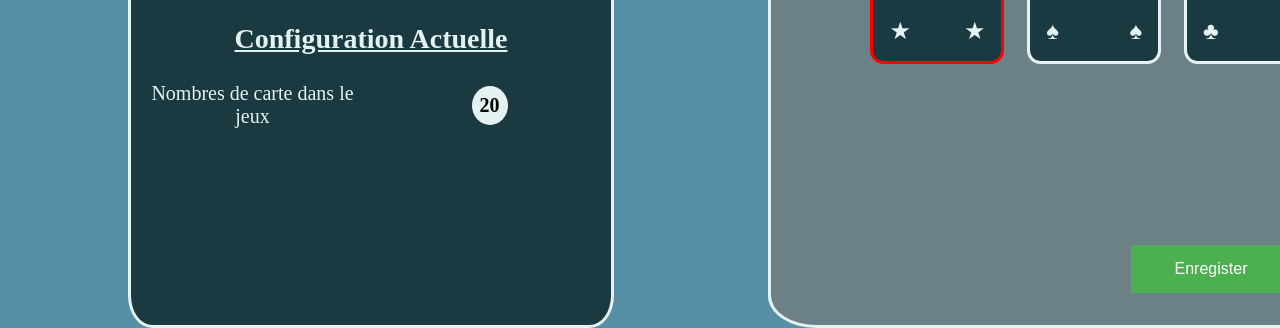
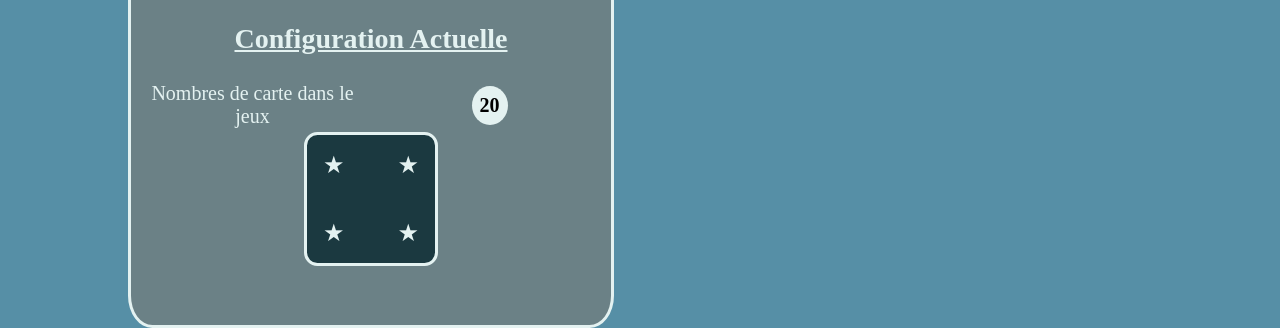
Before and after one commit to Saromase/Memory, a plain HTML site: page index.html in a window 1280 px wide. Shown: the part 478-806 px from the top of the page. Drawn offline with Linux system fonts and the light colour scheme.

Commit message:
display back card on menu

```diff
--- a/index.html
+++ b/index.html
@@ -26,9 +26,12 @@
                 <div class="menu-config-info-number">
                     <span id="configNumberCards">20</span>
                 </div>
+                <div class="menu-config-info-card">
+                    <div class="card" id="configBackCard"></div>
+                </div>
             </div>
         </div>
-        <div class="configuration" id="configuration">
+        <div class="configuration hidden" id="configuration">
             <h2>Configuration</h2>
             <div class="options">
                 <div class="option">
--- a/main.js
+++ b/main.js
@@ -7,6 +7,9 @@ document.getElementById('resetConfig').addEventListener('click', resetConfigurat
 document.getElementById('saveConfig').addEventListener('click', saveConfigurationInput);
 
 document.getElementById('backcard').addEventListener('click', selectedBackCard);
+
+createStarDecoration(document.getElementById('configBackCard'), '&starf;')
+
 
 var DefaultConfig = {
     numberCard : 20,
@@ -50,6 +53,7 @@ function saveConfigurationInput () {
     // Arriere des cartes
     let corner = document.getElementsByClassName('selected')[0];
     Config.corner = '&' + corner.dataset.backCard + ';';
+    createStarDecoration(document.getElementById('configBackCard'), '&' + corner.dataset.backCard + ';')
 
 
     let configuration = document.getElementById('configuration');
@@ -85,6 +89,33 @@ function prepareGame() {
     localStorage.setItem('config', JSON.stringify(config));
 }
 
+function createStarDecoration (card, cornerSelected)
+{
+    while (card.firstChild) {
+        card.removeChild(card.firstChild);
+    }
+
+    let corner = document.createElement('span');
+    corner.classList = 'corner';
+    corner.innerHTML = cornerSelected;
+    card.appendChild(corner);
+
+    let cornerRight = document.createElement('span');
+    cornerRight.classList = 'corner';
+    cornerRight.innerHTML = cornerSelected;
+    card.appendChild(cornerRight);
+
+    let cornerBottomRight = document.createElement('span');
+    cornerBottomRight.classList = 'corner';
+    cornerBottomRight.innerHTML = cornerSelected;
+    card.appendChild(cornerBottomRight);
+
+    let cornerBottomLeft = document.createElement('span');
+    cornerBottomLeft.classList = 'corner';
+    cornerBottomLeft.innerHTML = cornerSelected;
+    card.appendChild(cornerBottomLeft);
+}
+
 
 
 
--- a/memory/style.css
+++ b/memory/style.css
@@ -35,10 +35,6 @@ body {
 
 .toolbar li a:hover {
     background-color: #111;
-}
-
-.toolbar .active {
-    background-color: #4CAF50;
 }
 
  /* Container  */
--- a/style.css
+++ b/style.css
@@ -17,7 +17,7 @@ body {
     width            : 30rem;
     height           : 40rem;
     top              : 10rem;
-    background-color : #1B3940;
+    background-color : #6b8186;
     border           : solid #E4F2F1 3px;
     border-radius    : 5%;
     position : absolute;
@@ -46,7 +46,7 @@ body {
 }
 
 .container .menu li a:hover {
-    color : #568FA6;
+    color : #1B3940;
     text-decoration: underline #E4F2F1;
 }
 
@@ -62,7 +62,7 @@ body {
 }
 
 .container .menu li span:hover {
-    color : #568FA6;
+    color : #1B3940;
     text-decoration: underline #E4F2F1;
 }
 
@@ -114,6 +114,57 @@ body {
     font-size : 1.25rem;
     text-align : center;
     margin: auto;
+}
+
+.container .menu .menu-config .menu-config-info-card {
+    grid-column: 1;
+    grid-column-end: 3;
+    margin: auto;
+}
+
+.container .menu .menu-config .menu-config-info-card .card {
+    position : relative;
+    width: 8rem;
+    height: 8rem;
+    background-color : white;
+    margin : auto;
+    background-color : #1B3940;
+    border           : solid #E4F2F1 3px;
+    border-radius    : 10%;
+}
+
+.container .menu .menu-config .menu-config-info-card .selected {
+    border : solid red 3px;
+}
+
+.container .menu .menu-config .menu-config-info-card .card .corner {
+    pointer-events:none;
+    font-size : 150%;
+    color : #E4F2F1;
+}
+
+.container .menu .menu-config .menu-config-info-card .card .corner:nth-child(1) {
+    position: absolute;
+    top : 1rem;
+    left: 1rem;
+}
+
+.container .menu .menu-config .menu-config-info-card .card .corner:nth-child(2) {
+    position: absolute;
+    bottom : 1rem;
+    left: 1rem;
+}
+
+.container .menu .menu-config .menu-config-info-card .card .corner:nth-child(3) {
+    position: absolute;
+    right : 1rem;
+    top: 1rem;
+}
+
+.container .menu .menu-config .menu-config-info-card .card .corner:nth-child(4) {
+    position: absolute;
+    right : 1rem;
+    bottom: 1rem;
 }
 
 /* Configuration */
@@ -209,28 +260,25 @@ body {
     pointer-events:none;
     font-size : 150%;
     color : #E4F2F1;
+    position: absolute;
 }
 
 .container .configuration .option-back-card .backcard .card .corner:nth-child(1) {
-    position: absolute;
     top : 1rem;
     left: 1rem;
 }
 
 .container .configuration .option-back-card .backcard .card .corner:nth-child(2) {
-    position: absolute;
     bottom : 1rem;
     left: 1rem;
 }
 
 .container .configuration .option-back-card .backcard .card .corner:nth-child(3) {
-    position: absolute;
     right : 1rem;
     top: 1rem;
 }
 
-.container .card .corner:nth-child(4) {
-    position: absolute;
+.container .configuration .option-back-card .backcard .card .corner:nth-child(4) {
     right : 1rem;
     bottom: 1rem;
 }
```
